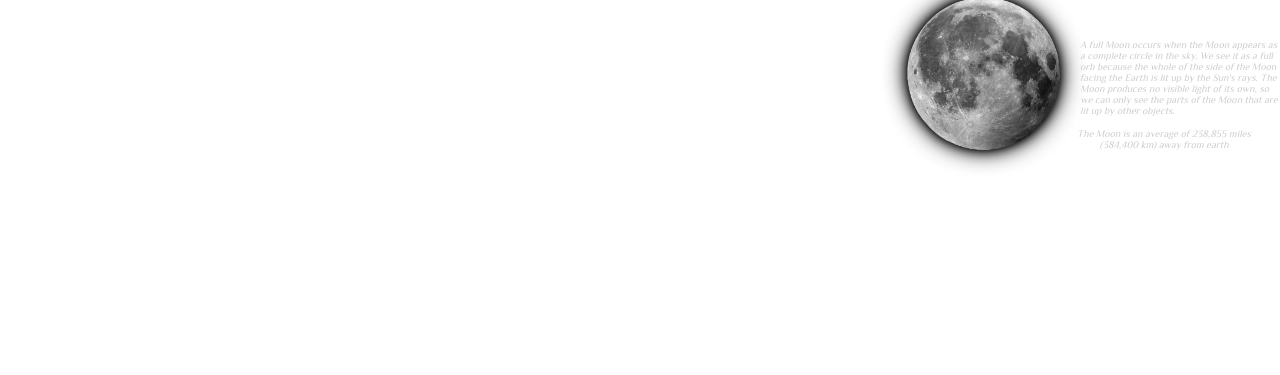
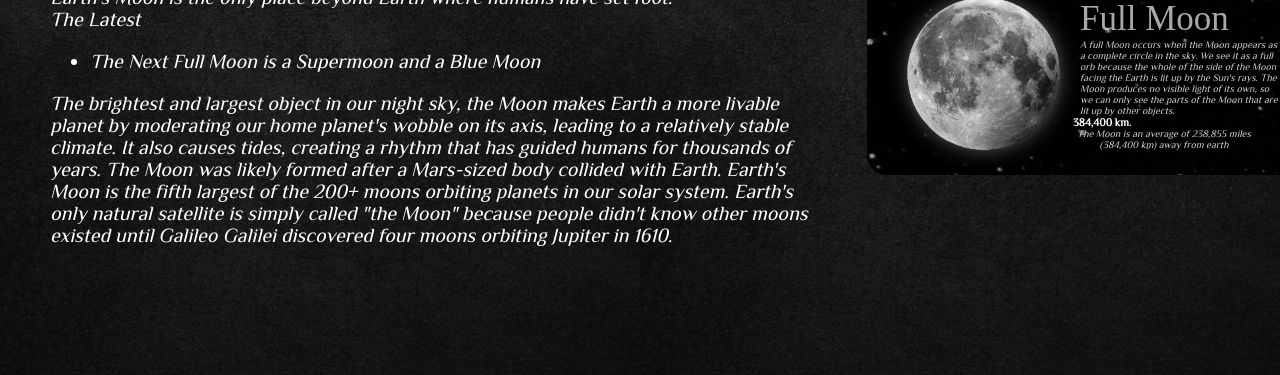
Before and after one commit to aeiyan19/moon-eclipse, a plain HTML site: page index.html in a window 1280 px wide. Shown: the part 744-1119 px from the top of the page. Drawn offline with Linux system fonts and the light colour scheme; the site is published under a folder, as on GitHub Pages, so addresses that start at the root find nothing; a web font is replaced by a local one.

Commit message:
index.css

```diff
--- a/index.css
+++ b/index.css
@@ -11,7 +11,7 @@
         src: url("Philosopher-Regular.ttf");
     }
     body{
-        background:url("/background.jpeg");
+        background:url("background.jpeg");
         margin: 0;
         padding: 0;
     }
@@ -131,7 +131,7 @@ nav .text {
 .card {
     display: flex;
     /* width: 565px; */
-    background-image: url(/MacBook\ Pro\ 14_\ -\ 11.jpg);
+    background-image: url(MacBook\ Pro\ 14_\ -\ 11.jpg);
     border-radius: 20px 0px 0px 20px;
     flex-direction: column;
     align-items: flex-start;
```
